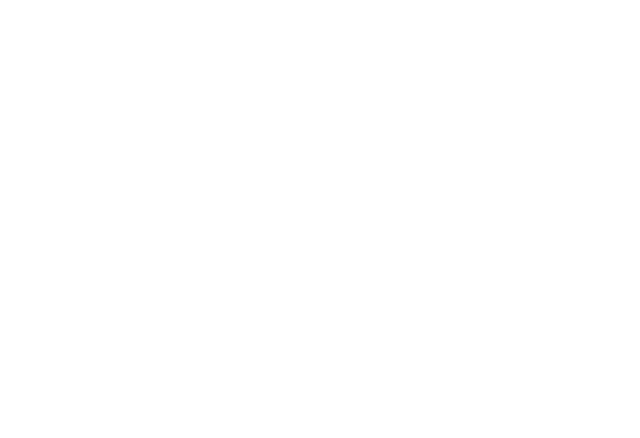
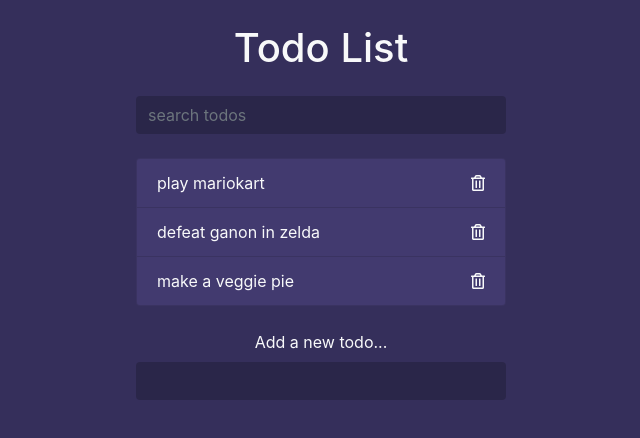
Before and after one commit to rainelovescode/JS-todo-list, a plain HTML site: page index.html in a window 1280 px wide. Shown: the whole page, without its empty margins (319-959 px from the left). Drawn offline with nearby package versions, Linux system fonts and the light colour scheme.

Commit message:
Added HTML skeleton and CSS styles

```diff
--- a/index.html
+++ b/index.html
@@ -9,6 +9,37 @@
 </head>
 <body>
 
+	<div class="container">
+		<header class="text-center text-light my-4">
+			<h1 class="mb-4">Todo List</h1>
+			<form class="search">
+				<input type="text" class="form-control m-auto" name="search" placeholder="search todos">
+			</form>
+		</header>
+
+		<ul class="list-group todos mx-auto text-light">
+			<li class="list-group-item d-flex justify-content-between align-items-center">
+				<span>play mariokart</span>
+				<i class="far fa-trash-alt delete"></i>
+			</li>
+			<li class="list-group-item d-flex justify-content-between align-items-center">
+				<span>defeat ganon in zelda</span>
+				<i class="far fa-trash-alt delete"></i>
+			</li>
+			<li class="list-group-item d-flex justify-content-between align-items-center">
+				<span>make a veggie pie</span>
+				<i class="far fa-trash-alt delete"></i>
+			</li>
+		</ul>
+
+		<form class="add text-center my-4">
+			<label class="text-light">Add a new todo...</label>
+			<input type="text" name="add" class="form-control m-auto">
+		</form>
+
+
+
+	</div>
 
 	<script src="app.js"></script>
 </body>
--- a/styles.css
+++ b/styles.css
@@ -0,0 +1,22 @@
+body {
+	background: #352f5b;
+}
+
+.container {
+	max-width: 400px;
+}
+
+input[type=text], input[type=text]:focus {
+	color: #fff;
+	border: none;
+	background: rgba(0,0,0,0.2);
+	max-width: 400px;
+}
+
+.todos li {
+	background: #423a6f;
+}
+
+.delete {
+	cursor: pointer;
+}
```
